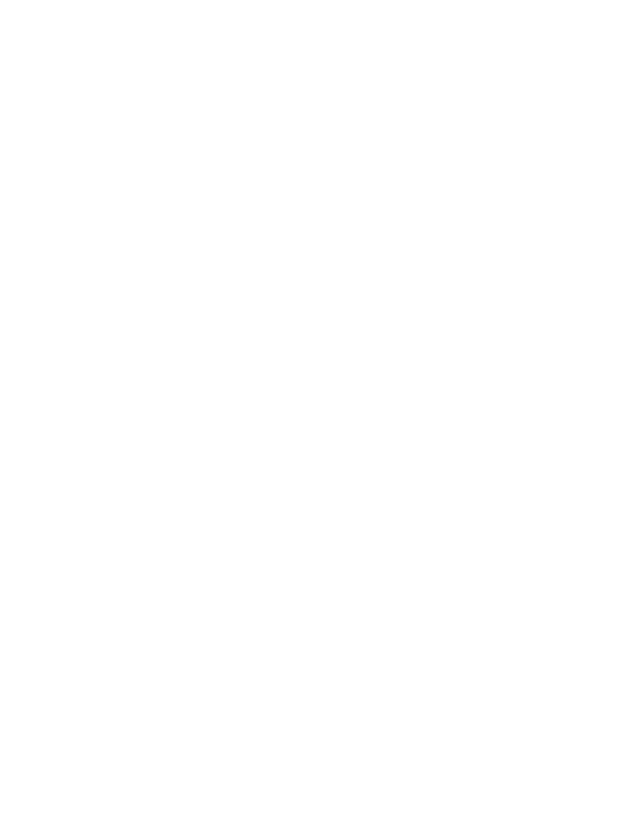
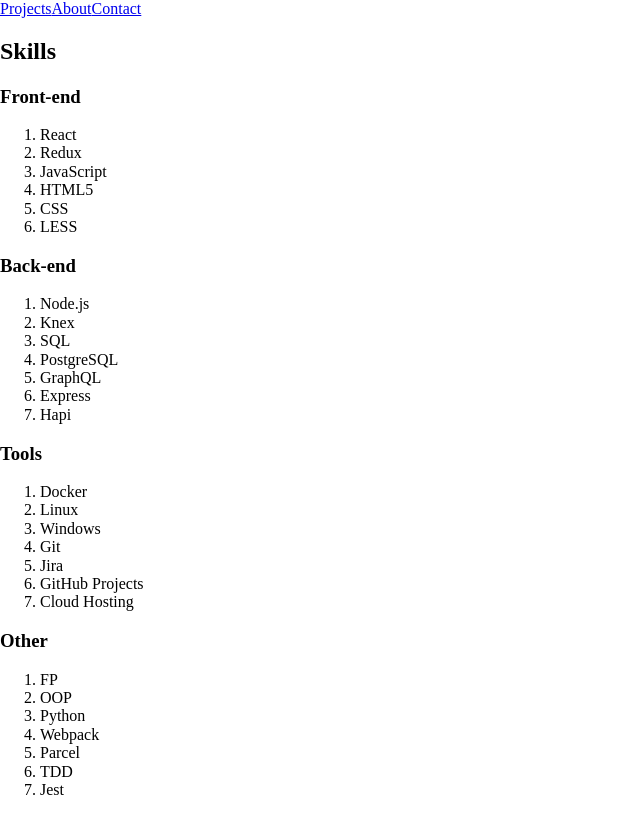
Before and after one commit to MarkHalls/react-portfolio, a React app: page / in a window 1280 px wide. Shown: the whole page, without its empty margins (0-640 px from the left). Built offline with nearby package versions, Linux system fonts and the light colour scheme; the HTML template or start-up script is replaced by a standard one.

Commit message:
Add navbar and skills to homepage

```diff
--- a/src/App.jsx
+++ b/src/App.jsx
@@ -1,7 +1,20 @@
 import React from "react";
+import { Switch, Route } from "react-router-dom";
+
+import NavBar from "./components/molecules/NavBar";
+import HomePage from "./components/organisms/HomePage";
 
 const App = () => {
-  return <div></div>;
+  return (
+    <div>
+      <NavBar />
+      <Switch>
+        <Route path="/">
+          <HomePage />
+        </Route>
+      </Switch>
+    </div>
+  );
 };
 
 export default App;
--- /dev/null
+++ b/src/components/atoms/Skill.jsx
@@ -0,0 +1,10 @@
+import React from "react";
+import classNames from "classnames";
+
+import "./Skill.less";
+
+const Skill = ({ className, skill }) => {
+  return <li className={classNames(className)}>{skill}</li>;
+};
+
+export default Skill;
--- /dev/null
+++ b/src/components/molecules/NavBar.jsx
@@ -0,0 +1,17 @@
+import React from "react";
+import classNames from "classnames";
+import { NavLink } from "react-router-dom";
+
+import "./NavBar.less";
+
+const NavBar = ({ className }) => {
+  return (
+    <div className={classNames(className)}>
+      <NavLink to="#projects">Projects</NavLink>
+      <NavLink to="#about">About</NavLink>
+      <NavLink to="#contact">Contact</NavLink>
+    </div>
+  );
+};
+
+export default NavBar;
--- /dev/null
+++ b/src/components/molecules/SkillList.jsx
@@ -0,0 +1,44 @@
+import React, { useState, useEffect } from "react";
+import classNames from "classnames";
+
+import skillsData from "../../data/skills.json";
+
+import Skill from "../atoms/Skill";
+
+import "./SkillList.less";
+
+const SkillList = ({ className }) => {
+  const [skillsCategory, setSkillsCategory] = useState();
+
+  useEffect(() => {
+    const mySkills = [];
+
+    for (const skillCategory in skillsData) {
+      mySkills.push(skillCategory);
+    }
+
+    setSkillsCategory(mySkills);
+  }, []);
+
+  console.log(skillsCategory);
+  return (
+    <>
+      <h2 id="skills">Skills</h2>
+      {skillsCategory &&
+        skillsCategory.map((category) => {
+          return (
+            <>
+              <h3>{skillsData[category].name}</h3>
+              <ol>
+                {skillsData[category].skills.map((skill) => (
+                  <Skill skill={skill} key={skill} />
+                ))}
+              </ol>
+            </>
+          );
+        })}
+    </>
+  );
+};
+
+export default SkillList;
--- /dev/null
+++ b/src/components/organisms/HomePage.jsx
@@ -0,0 +1,16 @@
+import React from "react";
+import classNames from "classnames";
+
+import SkillList from "../molecules/SkillList";
+
+import "./HomePage.less";
+
+const HomePage = ({ className }) => {
+  return (
+    <div className={classNames(className)}>
+      <SkillList />
+    </div>
+  );
+};
+
+export default HomePage;
```
Also changed, not shown: src/components/atoms/Skill.less (added), src/components/molecules/NavBar.less (added), src/components/molecules/SkillList.less (added), src/components/organisms/HomePage.less (added).
